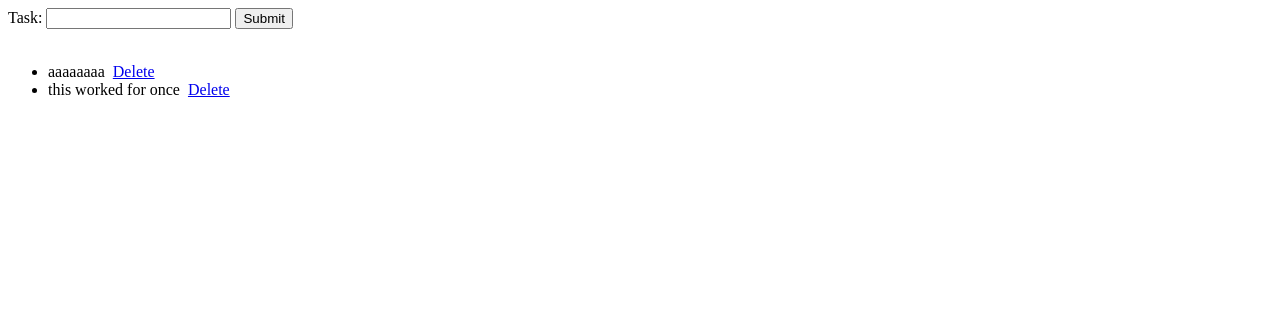
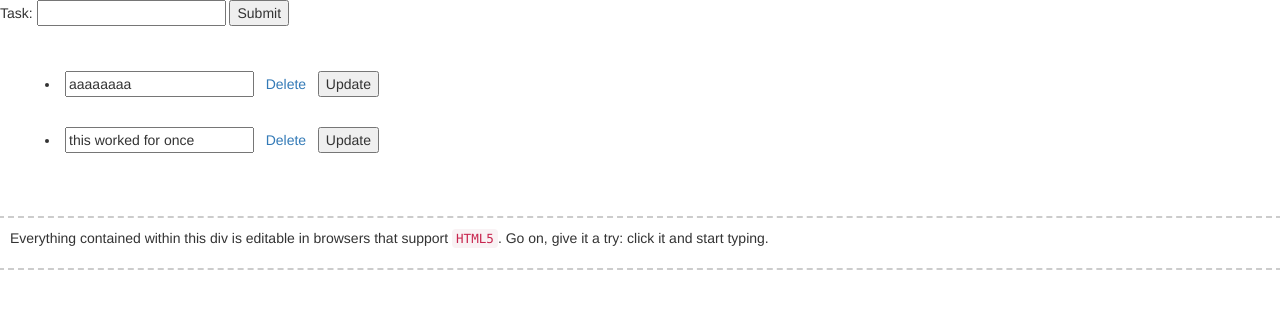
Before and after one commit to vishwa-deep/Websites-1, a Flask app: page / in a window 1280 px wide. Shown: the top 309 px of the page. Run offline with Flask 2, Linux system fonts and the light colour scheme; data comes from the database, SQL or seed files in the repository; both versions use the stored data as it was after the commit; some libraries are stand-ins or nearby versions.

Commit message:
update task hack working

```diff
--- a/taskapp/templates/index.html
+++ b/taskapp/templates/index.html
@@ -1,15 +1,34 @@
 {% extends "layout.html" %}
 
 {% block content %}
+
+
+
+
 <form method="POST" action="{{ url_for('add_task') }}">
     Task: <input type="text" name="task" value="{{ request.form.task }}">
     <input type="submit" value="Submit">
-
 </form>
 <br>
     <ul>
     {% for tasks in open_tasks %}
-        <li>{{ tasks.task }}&nbsp;&nbsp;<a href="{{ url_for('delete_task', task_id=tasks.task_id) }}">Delete</a></li>
+            <form action="{{ url_for('update_task', task_id=tasks.task_id) }}" method="POST">
+
+        <li style="margin: 20px; padding: 5px;">
+            <input type="text" name="{{ tasks.task_id }}" value="{{ tasks.task }}">&nbsp;&nbsp;
+            <a href="{{ url_for('delete_task', task_id=tasks.task_id) }}">Delete</a>&nbsp;&nbsp;
+            <input type="submit" value="Update">
+        </li>
+            </form>
     {% endfor %}
     </ul>
+    <br>
+    <br>
+    <div id="example-one" contenteditable="true">
+<style scoped>
+  [contenteditable="true"] { padding: 10px; outline: 2px dashed #CCC; }
+  [contenteditable="true"]:hover { outline: 2px dashed #0090D2; background-color: #ffff4c; }
+</style>
+<p>Everything contained within this div is editable in browsers that support <code>HTML5</code>. Go on, give it a try: click it and start typing.</p>
+</div>
 {% endblock %}
--- a/taskapp/templates/layout.html
+++ b/taskapp/templates/layout.html
@@ -7,6 +7,10 @@
             background-color: #86989B;
         }
     </style>
+        <script src="//ajax.googleapis.com/ajax/libs/jquery/1.9.1/jquery.min.js"></script>
+    <link href="//netdna.bootstrapcdn.com/bootstrap/3.0.0/css/bootstrap.min.css"
+          rel="stylesheet">
+
 </head>
 
 
--- a/taskapp/views.py
+++ b/taskapp/views.py
@@ -29,7 +29,7 @@ def add_task():
         flash("you have to enter a task")
         return redirect(url_for('index'))
     else:
-        db.session.add(Task(request.form['task'], 1))
+        db.session.add(Task(task, 1))
         db.session.commit()
         return redirect(url_for('index'))
 
@@ -41,3 +41,13 @@ def delete_task(task_id):
     db.session.commit()
     flash("Task was deleted!")
     return redirect(url_for('index'))
+
+
+@app.route('/update_task/<int:task_id>/', methods=["POST"])
+def update_task(task_id):
+    new_id = task_id
+    val = request.form[str(new_id)]
+    db.session.query(Task).filter_by(task_id=new_id).update({'task': val})
+    db.session.commit()
+    flash('Task was updated')
+    return redirect(url_for('index'))
```
Also changed, not shown: taskapp/tasks.db.
